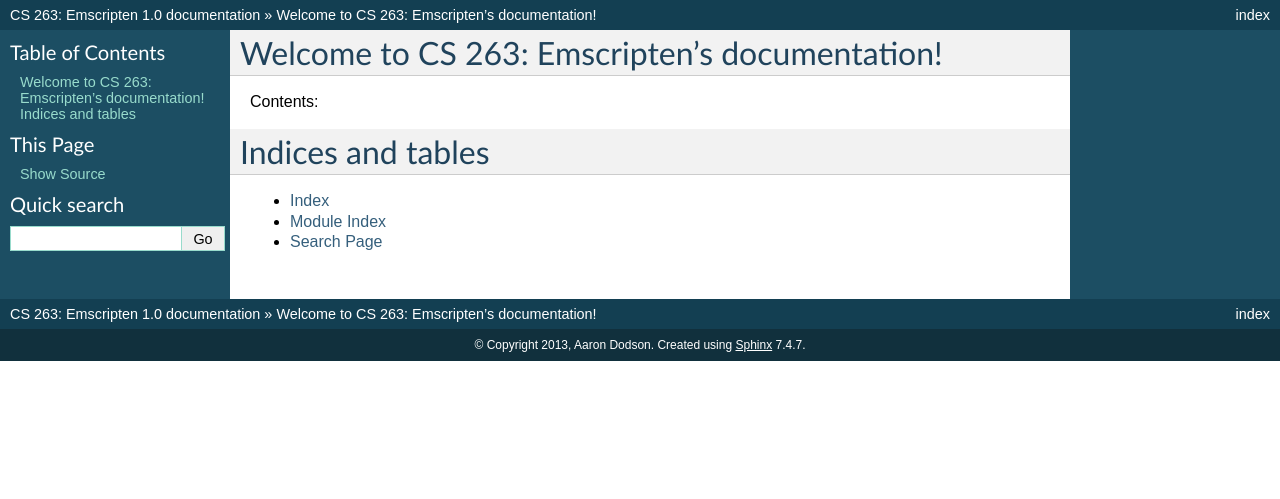
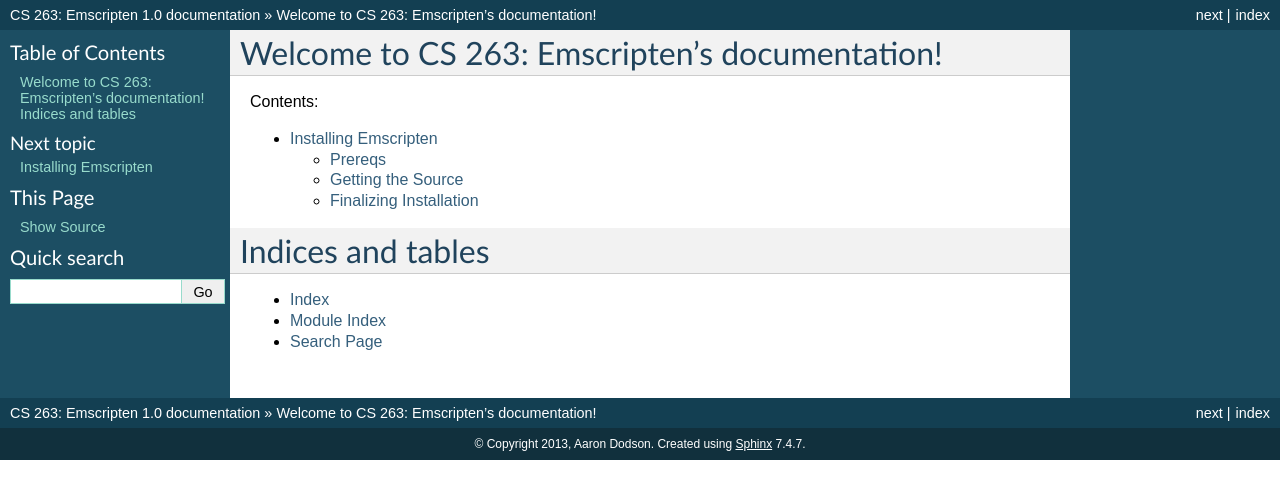
Before and after one commit to gonfunko/CS-263, a Sphinx documentation site: the page built from Documentation/source/index.rst, in a window 1280 px wide. Shown: the top 499 px of the page. Built offline with Sphinx 7.4.7, drawn with Linux system fonts in a browser that asks for light colours; some of the changed lines change nothing that is shown.

Commit message:
Added documentation on installing Emscripten

```diff
--- a/Documentation/source/index.rst
+++ b/Documentation/source/index.rst
@@ -11,6 +11,8 @@
 .. toctree::
    :maxdepth: 2
 
+   installation
+
 
 
 Indices and tables
--- /dev/null
+++ b/Documentation/source/installation.rst
@@ -0,0 +1,72 @@
+Installing Emscripten
+=====================
+
+This document assumes that you are installing Emscripten on a fresh installation of OS X 10.8 Mountain Lion.
+
+Prereqs
+-------
+
+Before installing Emscripten, you will need to install and configure its dependencies.
+
+Xcode Command Line Tools
+~~~~~~~~~~~~~~~~~~~~~~~~
+Before proceeding, you should install the Xcode command line tools. These provide a base set of common utilities, compilers and other tools. You can install the tools either through Xcode or directly from Apple's website.
+
+**To install the Command Line Tools via Xcode:**
+
+* If you haven't already, install Xcode.
+	- Open the Finder
+	- Navigate to /Applications
+	- Open the App Store
+	- Search for Xcode
+	- Click the FREE button
+	- Enter your Apple ID and password
+	- When the download completes, Xcode will be in your Applications folder
+* Open Xcode in /Applications
+* Choose Xcode > Preferences... in the menu bar
+* Click the Downloads tab in the toolbar
+* If it is not already selected, click the Components tab in the Downloads section of Preferences
+* Click the Install button next to Command Line Tools in the table
+* Enter your username and password, and wait for the download to complete
+
+**To install the Command Line Tools manually:**
+
+* Go to https://developer.apple.com/mac, click Sign in, and enter your Apple ID username and password
+	- If you have set up your Apple ID as a developer account, click the Register button below the username and password field and do so first
+* Scroll to the bottom and click View all downloads in the Additional Downloads section
+* In the list of available downloads, look for and click on the most recent version of the Command Line Tools. As of this writing, that is "Command Line Tools (OS X Mountain Lion) for Xcode - April 2013"
+* Click the link next to the disk image icon to download them
+* When the download completes, open ~/Downloads and double click the .dmg to mount it
+* In the .dmg, run the installer
+
+Homebrew
+~~~~~~~~
+
+Homebrew is a package manager for OS X that makes it much easier to install and configure the other utilities Emscripten depends on. More information is available at http://mxcl.github.io/homebrew/.
+
+To install Homebrew, copy and paste ``ruby -e "$(curl -fsSL https://raw.github.com/mxcl/homebrew/go)"`` into Terminal and follow the script's instructions. When it is done, run ``brew doctor``, ``brew update`` and ``brew upgrade``. If you already have Homebrew installed, make sure to run ``brew update`` and ``brew upgrade`` before proceeding.
+
+Other Utilities
+~~~~~~~~~~~~~~~
+
+With Homebrew installed, you can now use it to install other utilities Emscripten depends on. These are based on https://gist.github.com/nathanhammond/1974955.
+
+* ``brew install node spidermonkey closure-compiler yuicompressor``
+* ``brew install llvm --with-clang``
+
+Getting the Source
+------------------
+
+At this point, you're ready to install Emscripten. First, you'll need to get the source. To do so, open a Terminal, ``cd`` to the directory you want Emscripten to reside at, and run ``git clone git://github.com/kripken/emscripten.git``
+
+Finalizing Installation
+-----------------------
+
+To begin, ``cd`` into the directory you cloned Emscripten into in the previous step. Then, run ``python emcc``. This will write out a configuration file at ``~/.emscripten``. Open this file in your editor of choice and replace the line
+``LLVM_ROOT = os.path.expanduser(os.getenv('LLVM') or '/usr/bin') # directory``
+with the line
+``LLVM_ROOT = os.path.expanduser(os.getenv('LLVM') or '/usr/local/Cellar/llvm/3.2/bin') # directory``
+
+Then, run ``python emcc`` again. If everything worked, you should see a few lines ending with ``emcc: no input files``. If you receive an error instead, consult the official Emscripten documentation at https://github.com/kripken/emscripten/wiki/Tutorial.
+
+You are now ready to use Emscripten.
```
